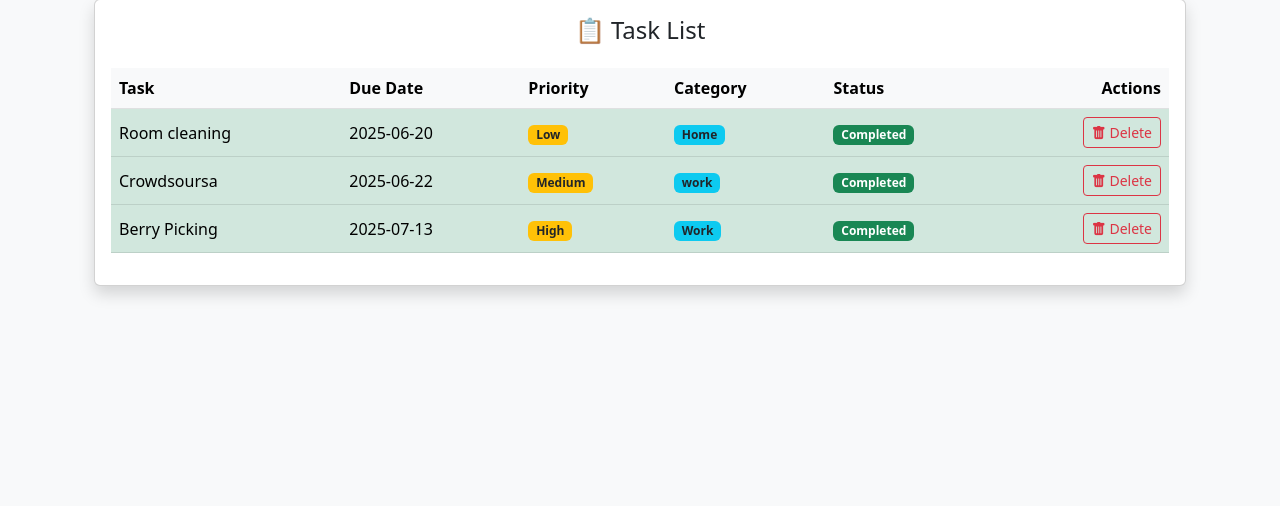
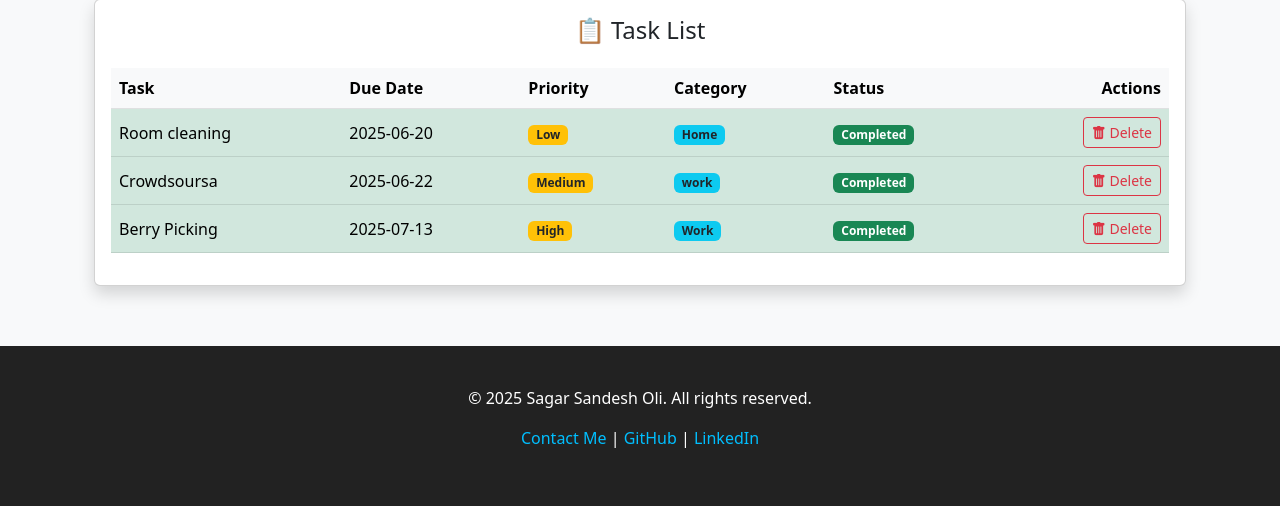
Before and after one commit to sagar-sandesh/To-Do-, a Flask app: page / in a window 1280 px wide. Shown: the part 479-985 px from the top of the page. Before the commit the page ends 776 px from the top, so only its background shows below. Run offline with Flask 3, Linux system fonts and the light colour scheme; a user stored in the database is signed in.

Commit message:
Footer section added

```diff
--- a/templates/base.html
+++ b/templates/base.html
@@ -75,5 +75,17 @@
   });
 </script>
 
+<!-- footer.html -->
+<footer style="background-color: #222; color: white; padding: 40px 0; text-align: center;">
+  <div style="max-width: 1200px; margin: auto;">
+    <p>&copy; 2025 Sagar Sandesh Oli. All rights reserved.</p>
+    <p>
+      <a href="mailto:sagarsandesh45@gmail.com" style="color: #00bfff; text-decoration: none;">Contact Me</a> |
+      <a href="https://github.com/sagarsandesholi" style="color: #00bfff; text-decoration: none;">GitHub</a> |
+      <a href="https://linkedin.com/in/your-profile" style="color: #00bfff; text-decoration: none;">LinkedIn</a>
+    </p>
+  </div>
+</footer>
+
 </body>
 </html>
```
Also changed, not shown: instance/todo.db.
